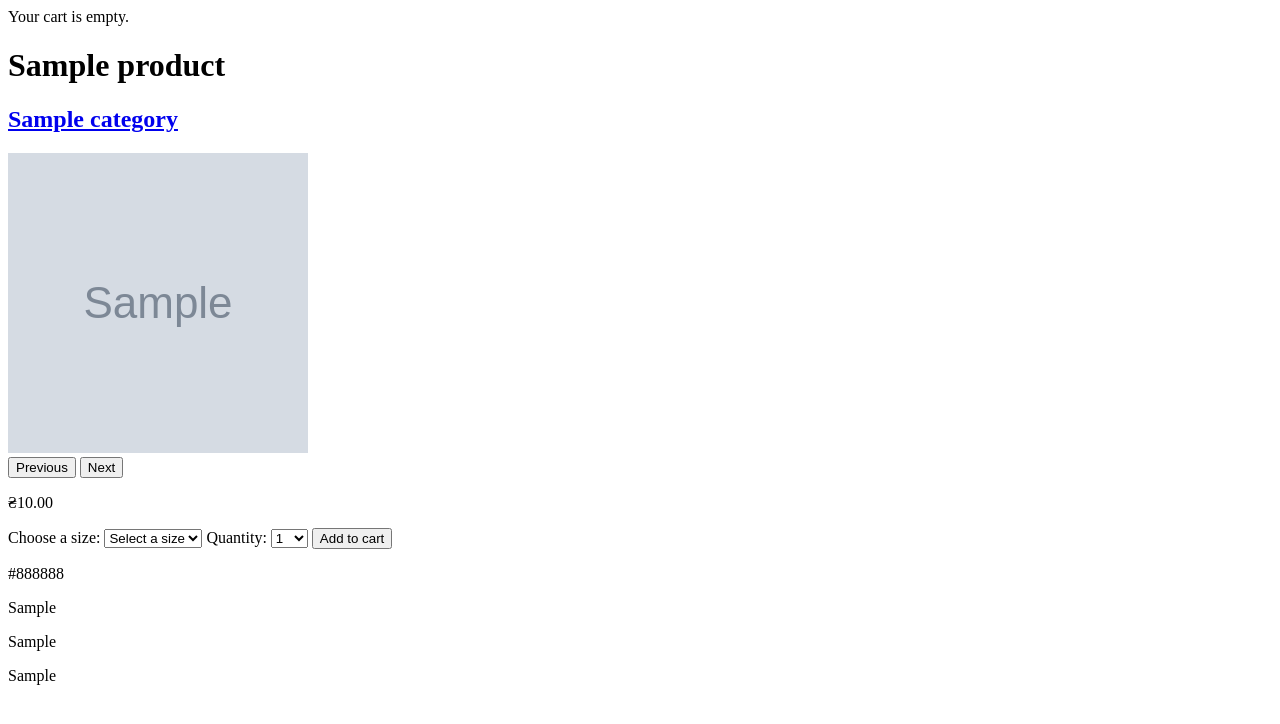
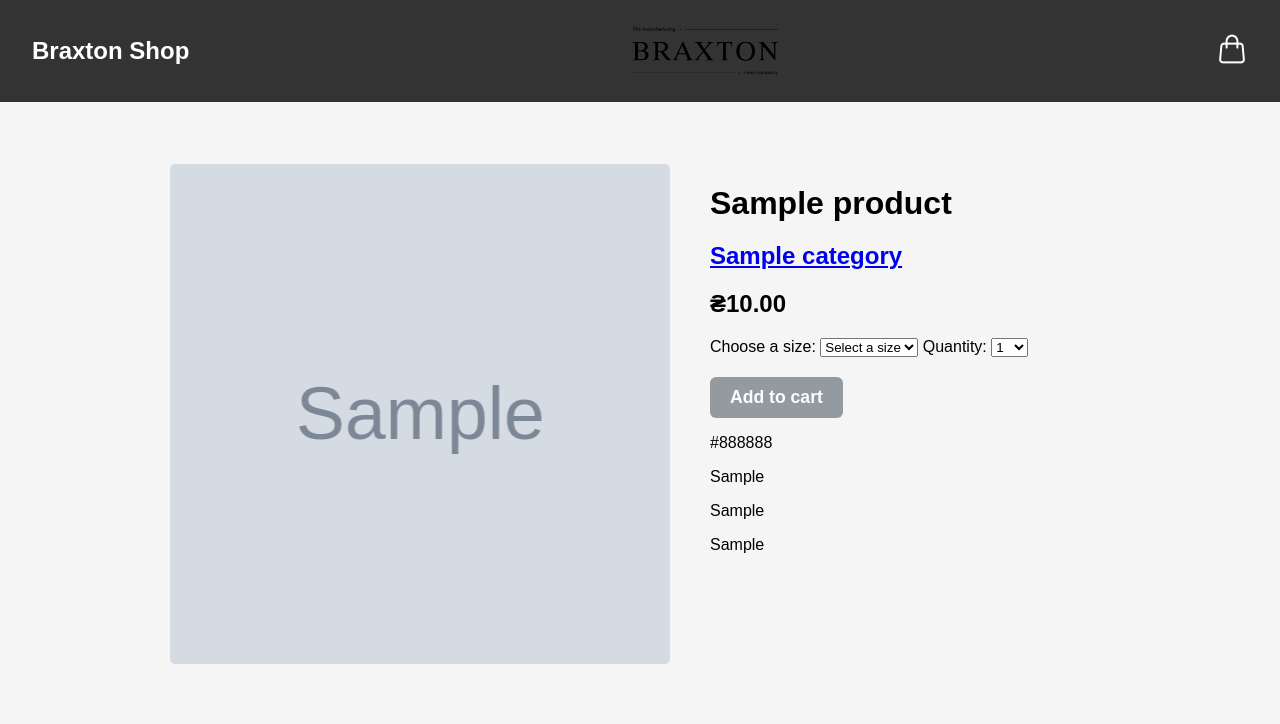
Before and after one commit to pumaliga/bx_shop, a Django app: a page that uses bx_shop/templates/base.html in a window 1280 px wide. Shown: the top 724 px of the page. Run offline with Django 5.2, Linux system fonts and the light colour scheme; tables that the repository leaves empty hold one stand-in row (values such as "Sample post"); grey boxes marked "Sample" are stand-in pictures.

Commit message:
Add basic styles

```diff
--- a/bx_shop/cart/forms.py
+++ b/bx_shop/cart/forms.py
@@ -14,4 +14,6 @@
         super().__init__(*args, **kwargs)
         if product:
             # Set size choices dynamically from the available sizes of the product
-            self.fields['size'].choices = [('', 'Select a size')] + [(size.id, size.size) for size in product.available_sizes.all()]
+            size_choices = [(size.id, size.size) for size in product.available_sizes.all()]
+            self.fields['size'].choices = size_choices
+            self.fields['size'].widget.attrs.update({'data-placeholder': 'Select a size'})
--- /dev/null
+++ b/bx_shop/static/shop/css/shop.css
@@ -0,0 +1,236 @@
+body {
+    font-family: Arial, sans-serif;
+    margin: 0;
+    padding: 0;
+    background-color: #f5f5f5;
+}
+
+header {
+    background-color: #333;
+    color: white;
+    padding: 1rem 2rem;
+    display: flex;
+    justify-content: space-between;
+    align-items: center;
+}
+
+.brand {
+    font-size: 1.5rem;
+    font-weight: bold;
+}
+
+.cart a {
+    color: white;
+    text-decoration: none;
+    font-weight: bold;
+}
+
+#content {
+    padding: 2rem;
+}
+
+.logo {
+    width: 150px;
+    background-size: cover;
+    background-position: center;
+    background-repeat: no-repeat;
+    height: 70px;
+}
+
+.cart-icon-wrapper {
+    position: relative;
+    display: inline-block;
+}
+
+.cart-icon {
+    width: 32px;
+    height: 32px;
+    background-size: contain;
+    background-repeat: no-repeat;
+    background-position: center;
+}
+
+.cart-count {
+    position: absolute;
+    top: 20px;
+    right: -5px;
+    background-color: red;
+    color: white;
+    font-size: 0.75rem;
+    font-weight: bold;
+    width: 18px;
+    height: 18px;
+    border-radius: 50%;
+    line-height: 18px;
+    text-align: center;
+}
+
+/* Product list start */
+.shop-container {
+    display: flex;
+    flex-direction: column;
+    gap: 1.5rem;
+}
+
+#sidebar {
+    margin: 0 auto;
+    width: fit-content;
+}
+
+#sidebar ul {
+    display: flex;
+    gap: 1rem;
+    justify-content: center;
+    padding: 0;
+    margin: 0;
+    list-style: none;
+}
+
+#sidebar li {
+    margin: 0;
+}
+
+#sidebar li a {
+    text-decoration: none;
+    color: #333;
+    padding: 0.4rem 0.75rem;
+    border-radius: 5px;
+    background-color: #eee;
+    transition: 0.2s ease;
+}
+
+#sidebar li a:hover {
+    background-color: #ddd;
+}
+
+#sidebar li.selected a {
+    background-color: #007bff;
+    color: white;
+}
+
+#main h1 {
+    font-size: 2rem;
+    font-weight: bold;
+    text-align: center;
+    margin-bottom: 2rem;
+    color: #333;
+    border-bottom: 2px solid #ddd;
+    padding-bottom: 0.5rem;
+}
+
+.product-list {
+    display: flex;
+    gap: 2rem;
+    margin-top: 1rem;
+}
+
+.product-list .item {
+    display: flex;
+    flex-direction: column;
+    align-items: center;
+    width: 30%;
+    background-color: white;
+    padding: 1rem;
+    border-radius: 8px;
+    box-shadow: 0 2px 8px rgba(0, 0, 0, 0.05);
+    transition: transform 0.2s ease;
+}
+
+.product-list .item:hover {
+    transform: translateY(-4px);
+}
+
+.product-list .item a {
+    text-decoration: none;
+    color: #333;
+    font-weight: bold;
+    display: block;
+    margin-top: 0.5rem;
+}
+
+.product-image {
+    height: 300px;
+    width: 300px;
+    background-size: cover;
+    background-position: center;
+    background-repeat: no-repeat;
+}
+/* Product list end */
+
+/* Product details start */
+.product-detail-wrapper {
+    display: flex;
+    justify-content: center;
+    gap: 40px;
+    margin-top: 30px;
+}
+
+.post-image {
+    height: 500px;
+    width: 500px;
+    background-size: cover;
+    background-position: center;
+    background-repeat: no-repeat;
+    border-radius: 5px;
+}
+
+.carousel-buttons {
+    display: flex;
+    justify-content: center;
+    gap: 20px;
+    margin-top: 10px;
+}
+
+.carousel-buttons button {
+    padding: 8px 16px;
+    font-size: 1rem;
+    cursor: pointer;
+    background-color: #333;
+    color: #fff;
+    border: none;
+    border-radius: 6px;
+    transition: background-color 0.3s;
+}
+
+.carousel-buttons button:hover {
+    background-color: #555;
+}
+
+.product-info {
+    max-width: 400px;
+}
+
+.product-info h1 {
+    font-size: 2rem;
+    margin-bottom: 10px;
+}
+
+.product-info .price {
+    font-size: 1.5rem;
+    font-weight: bold;
+    margin: 20px 0;
+}
+
+#add-to-cart-button {
+    padding: 10px 20px;
+    font-size: 1.1rem;
+    font-weight: bold;
+    color: white;
+    background-color: #28a745;
+    border: none;
+    border-radius: 6px;
+    cursor: pointer;
+    transition: background-color 0.3s, opacity 0.3s;
+    margin-top: 20px;
+}
+
+#add-to-cart-button:hover:not(:disabled) {
+    background-color: #218838;
+}
+
+#add-to-cart-button:disabled {
+    background-color: #6c757d;
+    opacity: 0.7;
+    cursor: not-allowed;
+}
+/* Product details end */
--- a/bx_shop/templates/base.html
+++ b/bx_shop/templates/base.html
@@ -1,25 +1,40 @@
+{% load static %}
+
 <!DOCTYPE html>
 <html lang="en">
 <head>
     <meta charset="UTF-8">
     <title>{% block title %}Braxton shop{% endblock %}</title>
+    <link rel="stylesheet" href="{% static 'shop/css/shop.css' %}">
+    <script src="{% static 'shop/js/formset.js' %}" defer></script>
 </head>
 <body>
-    <div class="cart">
-        {% with total_items=cart|length %}
-            {% if cart|length > 0 %}
-                Your cart:
-                <a href="{% url "cart:cart_detail" %}">
-                    {{ total_items }} item{{ total_items|pluralize }},
-                    ${{ cart.get_total_price }}ʼ
+    <header>
+        <div class="brand">
+            <a href="/" style="color: white; text-decoration: none;">Braxton Shop</a>
+        </div>
+
+        <div>
+            <div class="logo" style="background-image: url('{% static 'shop/img/logo.png' %}');"></div>
+        </div>
+
+        <div class="cart-block">
+            {% with total_items=cart|length %}
+                <a href="{% url "cart:cart_detail" %}" class="cart-link">
+                    <div class="cart-icon-wrapper">
+                        <div class="cart-icon" style="background-image: url('{% static 'shop/img/bag.png' %}');"></div>
+                        {% if total_items > 0 %}
+                            <span class="cart-count">{{ total_items }}</span>
+                        {% endif %}
+                    </div>
                 </a>
-            {% else %}
-                Your cart is empty.
-            {% endif %}
-        {% endwith %}
-    </div>
+            {% endwith %}
+        </div>
+    </header>
+
     <div id="content">
         {% block content %}{% endblock %}
     </div>
+
 </body>
 </html>
--- a/bx_shop/templates/shop/product_detail.html
+++ b/bx_shop/templates/shop/product_detail.html
@@ -4,15 +4,15 @@
 {% block title %}{{ product.name }}{% endblock %}
 
 {% block content %}
+
     <div class="product-detail">
-        <h1>{{ product.name }}</h1>
-        <h2>
-            <a href="{{ product.category.get_absolute_url }}">{{product.category }}</a>
-        </h2>
+        <div class="product-detail-wrapper">
+            <div class="product-images">
+                <div class="carousel-wrapper">
                     {% if product.images.all %}
                         <div class="post-images">
                             {% for image in product.images.all %}
-                    <img src="{{ image.image.url }}" alt="Image for {{ product.name }}" class="product-image" width="300" height="300">
+                                <div class="post-image" style="background-image: url('{{ image.image.url }}');"></div>
                             {% endfor %}
                         </div>
                         <div class="carousel-buttons">
@@ -20,22 +20,36 @@
                             <button class="next-button">Next</button>
                         </div>
                     {% else %}
-            <p><img src="{% static 'shop/img/no_image.png' %}" alt="Default image" width="300" height="300"></p>
+                        <div class="post-image" style="background-image: url('{% static 'shop/img/no_image.png' %}');"></div>
                     {% endif %}
+                </div>
+            </div>
+
+            <div class="product-info">
+                <h1>{{ product.name }}</h1>
+                <h2><a href="{{ product.category.get_absolute_url }}">{{ product.category }}</a></h2>
                 <p class="price">₴{{ product.price }}</p>
+
                 <form action="{% url "cart:cart_add" product.id %}" method="post">
                     {% csrf_token %}
                     <label for="{{ cart_product_form.size.id_for_label }}">Choose a size:</label>
-            {{ cart_product_form.size }}
+                    <select name="{{ cart_product_form.size.html_name }}" id="{{ cart_product_form.size.id_for_label }}">
+                        <option value="" disabled selected>Select a size</option>
+                        {% for val, label in cart_product_form.fields.size.choices %}
+                            <option value="{{ val }}">{{ label }}</option>
+                        {% endfor %}
+                    </select>
                     <label for="{{ cart_product_form.quantity.id_for_label }}">Quantity:</label>
                     {{ cart_product_form.quantity }}
                     {{ cart_product_form.update }}
-            <input type="submit" value="Add to cart">
+                    <input type="submit" value="Add to cart" id="add-to-cart-button" disabled>
                 </form>
-        {{ product.color|linebreaks }}
-        {{ product.material_from|linebreaks }}
-        {{ product.material_inside|linebreaks }}
-        {{ product.material_sole|linebreaks }}
 
+                <p>{{ product.color|linebreaks }}</p>
+                <p>{{ product.material_from|linebreaks }}</p>
+                <p>{{ product.material_inside|linebreaks }}</p>
+                <p>{{ product.material_sole|linebreaks }}</p>
+            </div>
+        </div>
     </div>
 {% endblock %}
```
Also changed, not shown: bx_shop/static/shop/js/formset.js (added, +52 -0 lines), bx_shop/templates/shop/product_list.html (+14 -16 lines), bx_shop/static/shop/img/bag.png (added), bx_shop/static/shop/img/home.png (added), bx_shop/static/shop/img/logo.png (added). Lines whose indentation alone changed are shown as unchanged.
